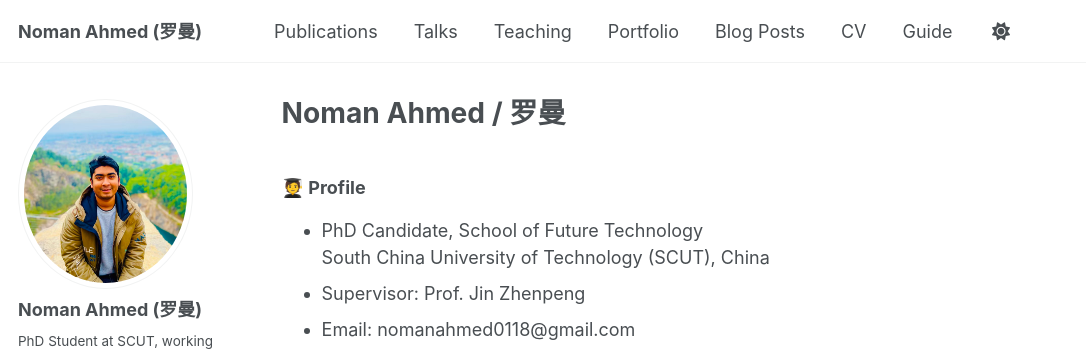
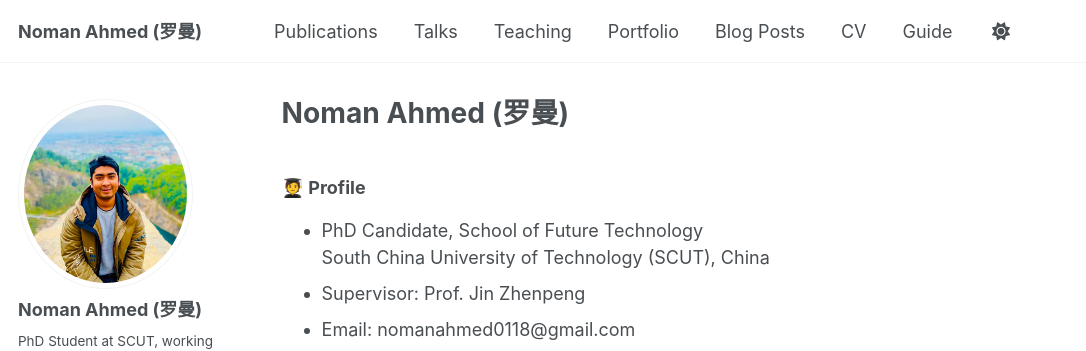
Before and after one commit to codinglover-Noman/NOMAN-AHMED, a Jekyll site: the page built from _pages/about.md, in a window 1280 px wide and 900 px high. Shown: the top 351 px of the window, without its empty margins (0-1086 px from the left). Built offline with Jekyll 4.4.1, drawn with Linux system fonts in a browser that asks for light colours.

```diff
--- a/_pages/about.md
+++ b/_pages/about.md
@@ -1,5 +1,5 @@
 ---
-title: "Noman Ahmed / 罗曼"
+title: "Noman Ahmed (罗曼)"
 layout: single
 permalink: /
 author: noman
```
